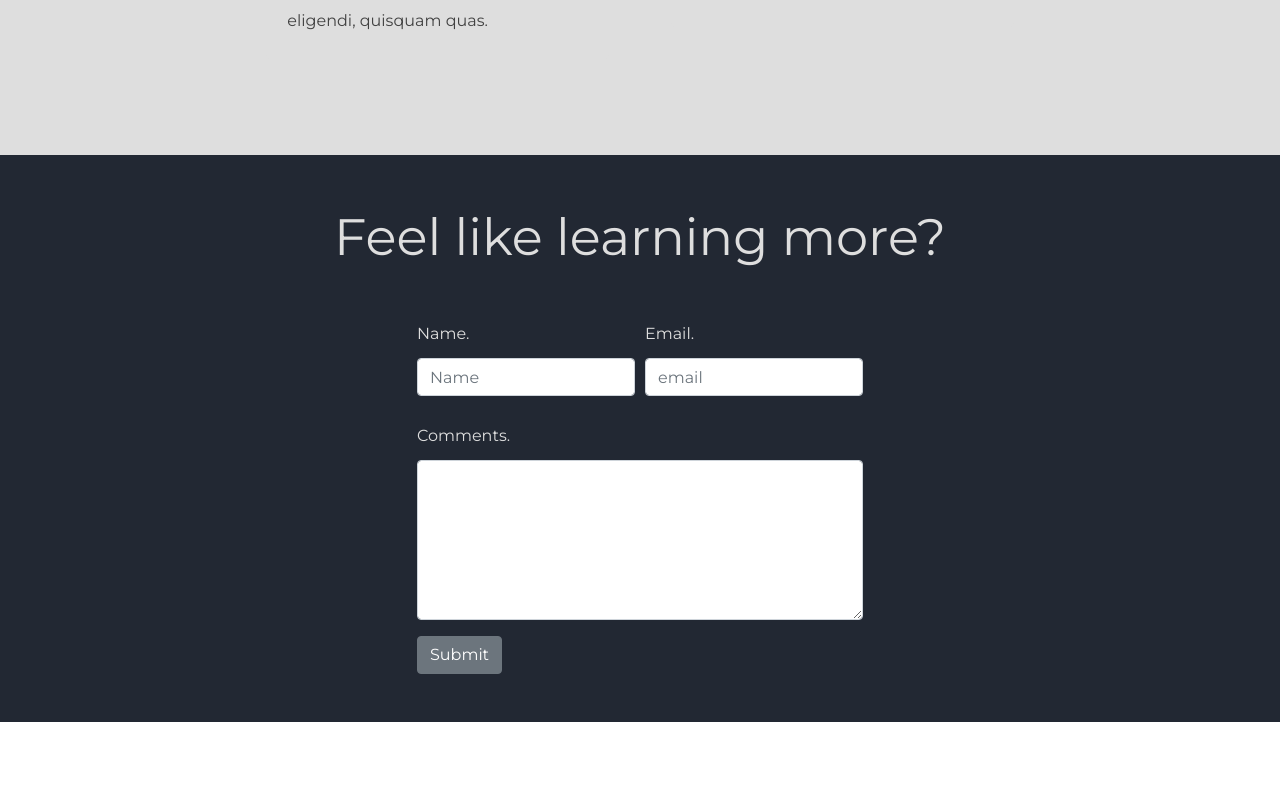
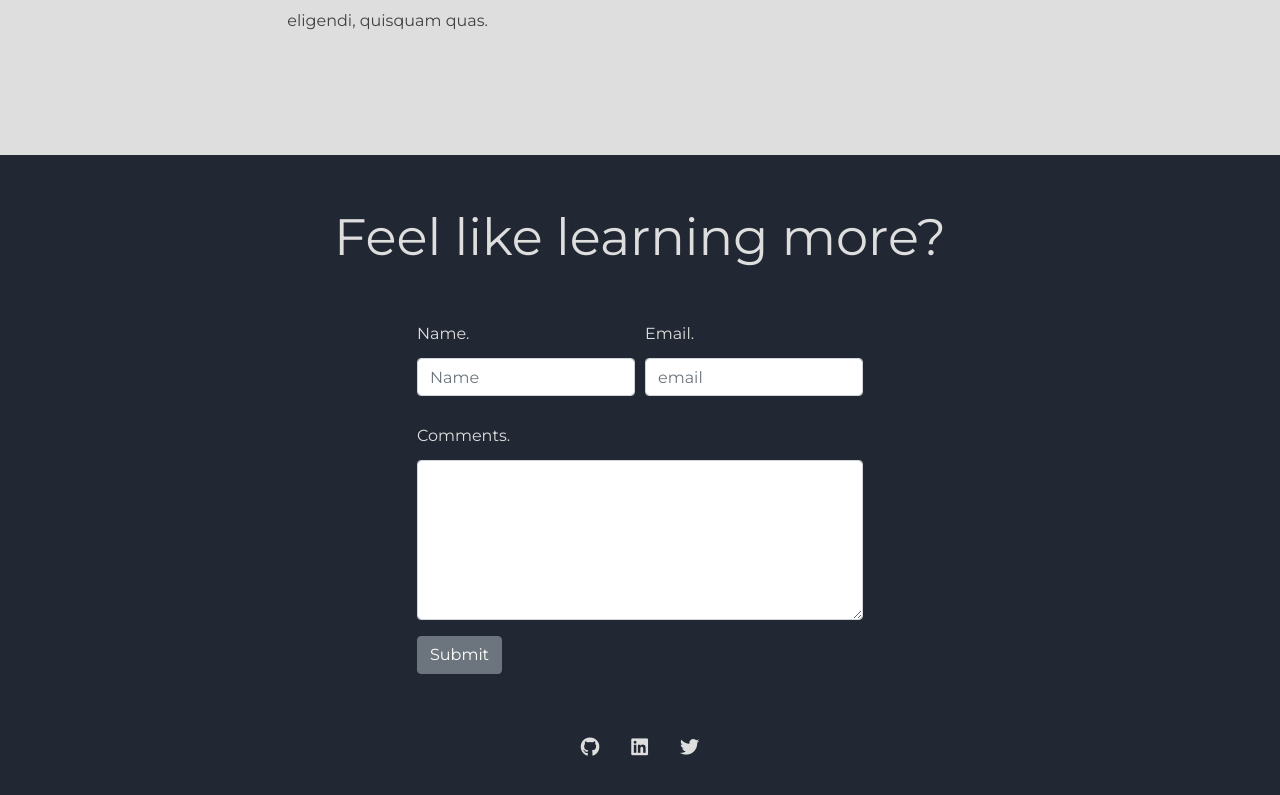
Before and after one commit to hunterraffety/portfolio, a React (Create React App) app: page / in a window 1280 px wide. Shown: the part 3453-4248 px from the top of the page. Before the commit the page ends 4175 px from the top, so only its background shows below. Built offline with nearby package versions, Linux system fonts and the light colour scheme; what react-animations would draw is missing.

Commit message:
layout... decent.

```diff
--- a/src/assets/styles/footer.scss
+++ b/src/assets/styles/footer.scss
@@ -26,4 +26,18 @@
   textarea {
     height: 10rem;
   }
+  .social {
+    padding: 3rem 0;
+    font-size: 1.2rem;
+    color: white;
+    a {
+      color: #dedede;
+      &:hover {
+        color: rgb(141, 141, 141);
+      }
+    }
+    i {
+      padding: 1rem;
+    }
+  }
 }
--- a/src/components/Footer/Footer.js
+++ b/src/components/Footer/Footer.js
@@ -1,14 +1,5 @@
 import React from 'react';
-import {
-  Row,
-  Col,
-  Button,
-  Form,
-  FormGroup,
-  Label,
-  Input,
-  FormText
-} from 'reactstrap';
+import { Row, Col, Button, Form, FormGroup, Label, Input } from 'reactstrap';
 
 class Footer extends React.Component {
   constructor(props) {
@@ -55,8 +46,8 @@ class Footer extends React.Component {
             <Row className='justify-content-md-center'>
               <Col>
                 <FormGroup className='w-100'>
-                  <Label for='exampleText'>Comments.</Label>
-                  <Input type='textarea' name='text' id='exampleText' />
+                  <Label for='comment_text'>Comments.</Label>
+                  <Input type='textarea' name='text' id='comment_text' />
                 </FormGroup>
               </Col>
             </Row>
@@ -67,6 +58,31 @@ class Footer extends React.Component {
             </Row>
           </Form>
         </Row>
+        <Row className='justify-content-md-center social'>
+          <Col md='6' className='text-center'>
+            <a
+              href='https://github.com/hunterraffety'
+              rel='noopener noreferrer'
+              target='_blank'
+            >
+              <i class='fab fa-github' />
+            </a>
+            <a
+              href='https://linkedin.com/in/huntersraffety'
+              rel='noopener noreferrer'
+              target='_blank'
+            >
+              <i class='fab fa-linkedin' />
+            </a>
+            <a
+              href='https://twitter.com/_hunterraffety'
+              rel='noopener noreferrer'
+              target='_blank'
+            >
+              <i class='fab fa-twitter' />
+            </a>
+          </Col>
+        </Row>
       </div>
     );
   }
--- a/src/components/Portfolio/Portfolio.js
+++ b/src/components/Portfolio/Portfolio.js
@@ -1,6 +1,6 @@
 // dependencies
 import React from 'react';
-import { Card, CardImg, CardText, Row, Col } from 'reactstrap';
+import { Card, CardImg, Row, Col } from 'reactstrap';
 
 // components
 
```
